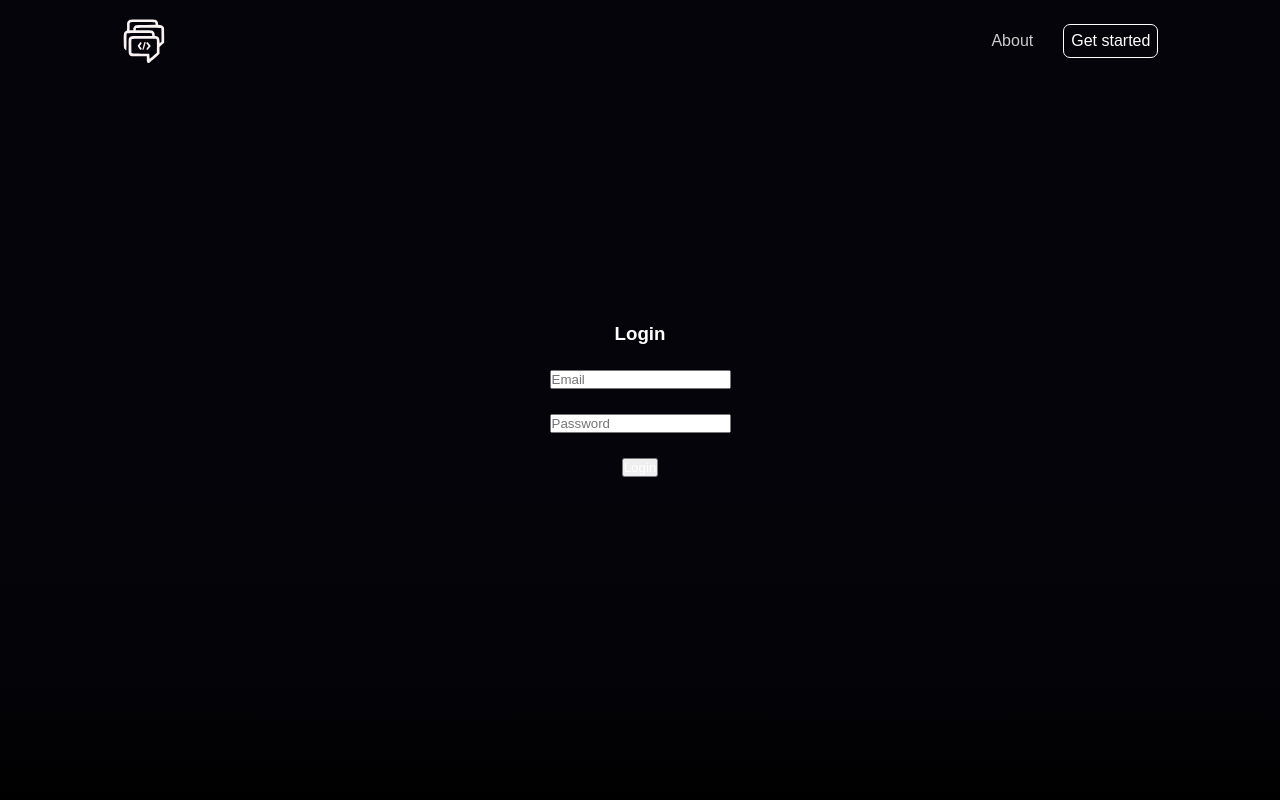
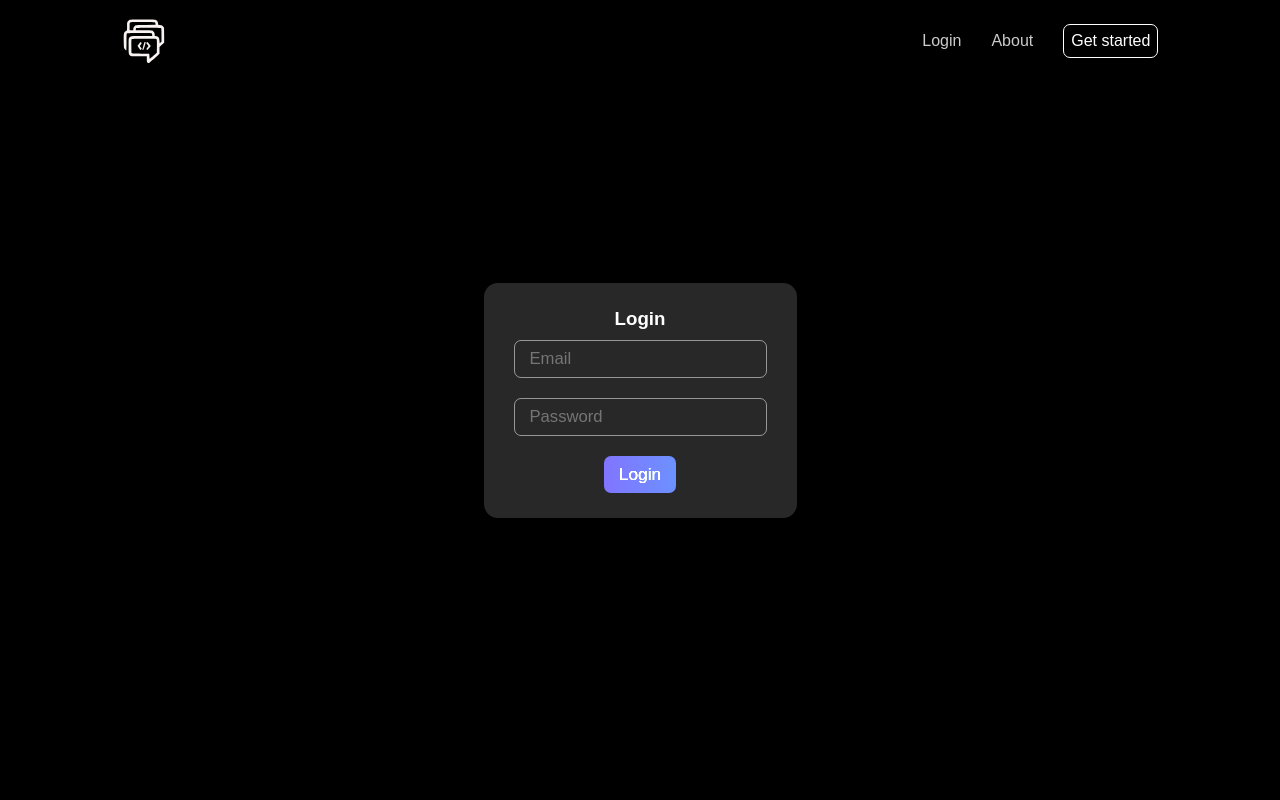
Before and after one commit to Honzoraptor31415/CodeConnect, a SvelteKit app: page /login in a window 1280 px wide. Shown: the top 800 px of the page. Built offline with nearby package versions, Linux system fonts and the light colour scheme.

Commit message:
Started doing the design for login/signup pages, looks trashy so far.

```diff
--- /dev/null
+++ b/src/lib/BigDivLogo.svelte
@@ -0,0 +1,10 @@
+<div class="cc-big-logo-wrp">
+  <div class="first-bubble logo-bubble"></div>
+  <div class="second-bubble logo-bubble"></div>
+  <div class="third-bubble logo-bubble"></div>
+  <div class="fourth-bubble logo-bubble">
+    <span style="font-size: 45pt;">{"<"}</span>
+    {"/"}
+    <span style="font-size: 45pt;">{">"}</span>
+  </div>
+</div>
--- a/src/lib/Nav.svelte
+++ b/src/lib/Nav.svelte
@@ -27,7 +27,8 @@
         />
       </a>
       <div class="menu">
-        <a href="#about" class="menu-link">About</a>
+        <a href="/login" class="menu-link">Login</a>
+        <a href="/#about" class="menu-link">About</a>
         <a href="/signup" class="menu-btn">Get started</a>
       </div>
     </div>
--- a/src/routes/login/+page.svelte
+++ b/src/routes/login/+page.svelte
@@ -1,6 +1,7 @@
 <script>
   import Nav from "$lib/Nav.svelte";
   import Footer from "$lib/Footer.svelte";
+  import BigDivLogo from "../../lib/BigDivLogo.svelte";
   import "../styles.css";
   import { browser } from "$app/environment";
   if (browser) {
--- a/src/routes/signup/+page.svelte
+++ b/src/routes/signup/+page.svelte
@@ -14,14 +14,14 @@
   }
 </script>
 
-<header class="login-header">
+<header class="form-header">
   <Nav />
   <div class="login-form">
     <h3>Create an account</h3>
     <input type="text" id="create-name" placeholder="Name" />
     <input type="text" id="create-email-input" placeholder="Email" />
     <input type="password" id="create-password-input" placeholder="Password" />
-    <button class="login-btn" id="login-submit">Login</button>
+    <button class="login-btn" id="login-submit">Sign up</button>
   </div>
 </header>
 <Footer />
--- a/src/routes/styles.css
+++ b/src/routes/styles.css
@@ -32,6 +32,9 @@ header {
 	align-items: center;
 	min-height: 100vh;
 	gap: 50px;
+}
+
+header:not(.form-header) {
 	animation: header-bg 60s linear infinite;
 }
 
@@ -334,11 +337,71 @@ footer>*:not(a) {
 	margin-block: 30px 5px;
 }
 
+/* .login-form {
+	display: flex;
+	flex-direction: column;
+	justify-content: center;
+	align-items: center;
+	padding: 25px 30px;
+	gap: 25px;
+	border: 2px var(--mainFC) solid;
+	border-radius: 14px;
+	z-index: 3;
+} */
+
 .login-form {
 	display: flex;
 	flex-direction: column;
 	justify-content: center;
 	align-items: center;
-	padding: 25px;
-	gap: 25px;
+	padding: 25px 30px;
+	border-radius: 14px;
+	background: rgb(40, 40, 40);
+	box-shadow: 0 0 7px rgba(0, 0, 0, 0.469);
+	z-index: 3;
 }
+
+.login-form>input {
+	background: transparent;
+	border: 1px rgba(255, 255, 255, 0.514) solid;
+	padding: 8px 15px;
+	font-size: 12.5pt;
+	border-radius: 7px;
+	transition: .3s;
+	outline: none;
+	margin-block: 10px;
+}
+
+.login-form>input:hover {
+	border-color: white;
+}
+
+.login-form>input:focus::placeholder {
+	color: var(--mainFC);
+}
+
+.login-form>button {
+	padding: 8px 15px;
+	font-size: 13pt;
+	background: -webkit-linear-gradient(180deg, var(--accent3), var(--accent));
+	filter: contrast(2);
+	border: none;
+	cursor: pointer;
+	transition: .3s;
+	border-radius: 7px;
+	background-size: 300px;
+	margin-top: 10px;
+}
+
+.login-form>button:hover {
+	background-position-x: 100px;
+	color: rgb(40, 40, 40);
+	font-weight: bold;
+	filter: none;
+}
+
+.form-header {
+	display: flex;
+	justify-content: space-evenly;
+	align-items: center;
+}
```
Also changed, not shown: src/routes/+page.svelte (+4 -12 lines).
